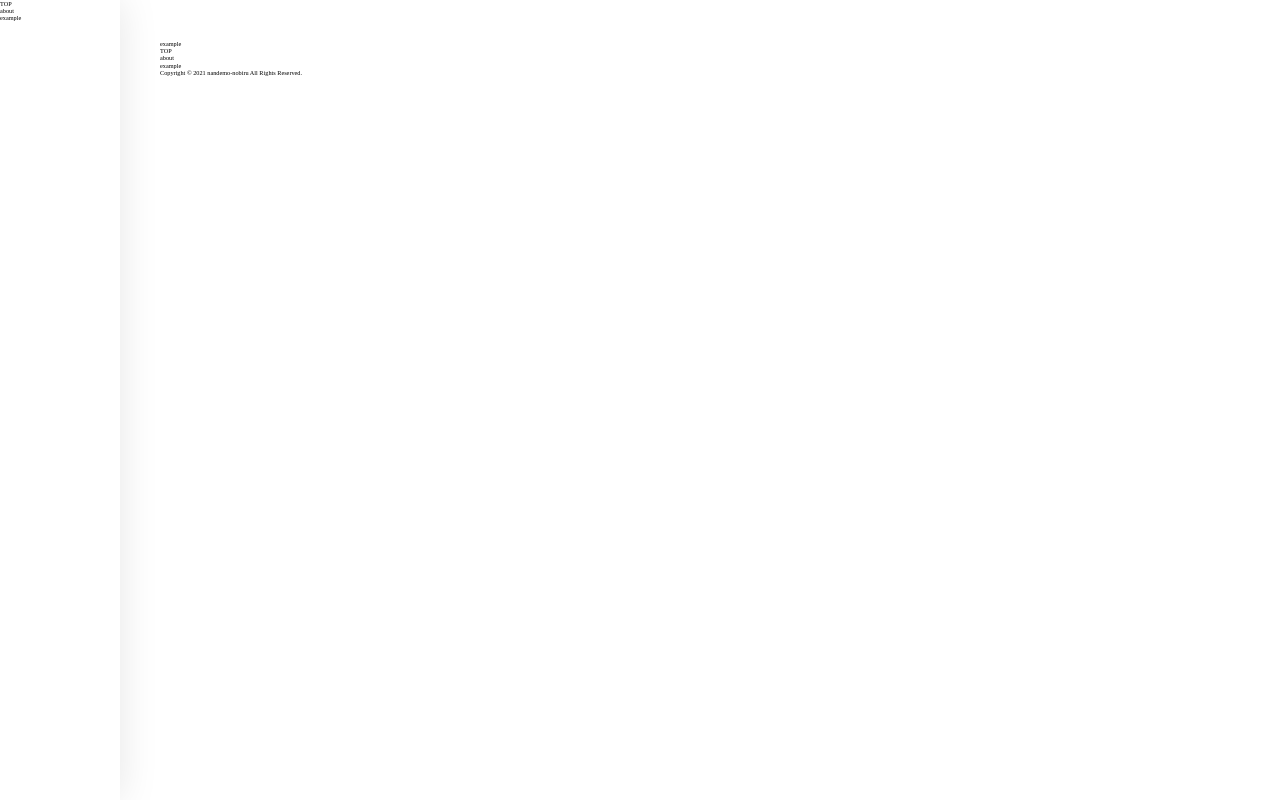
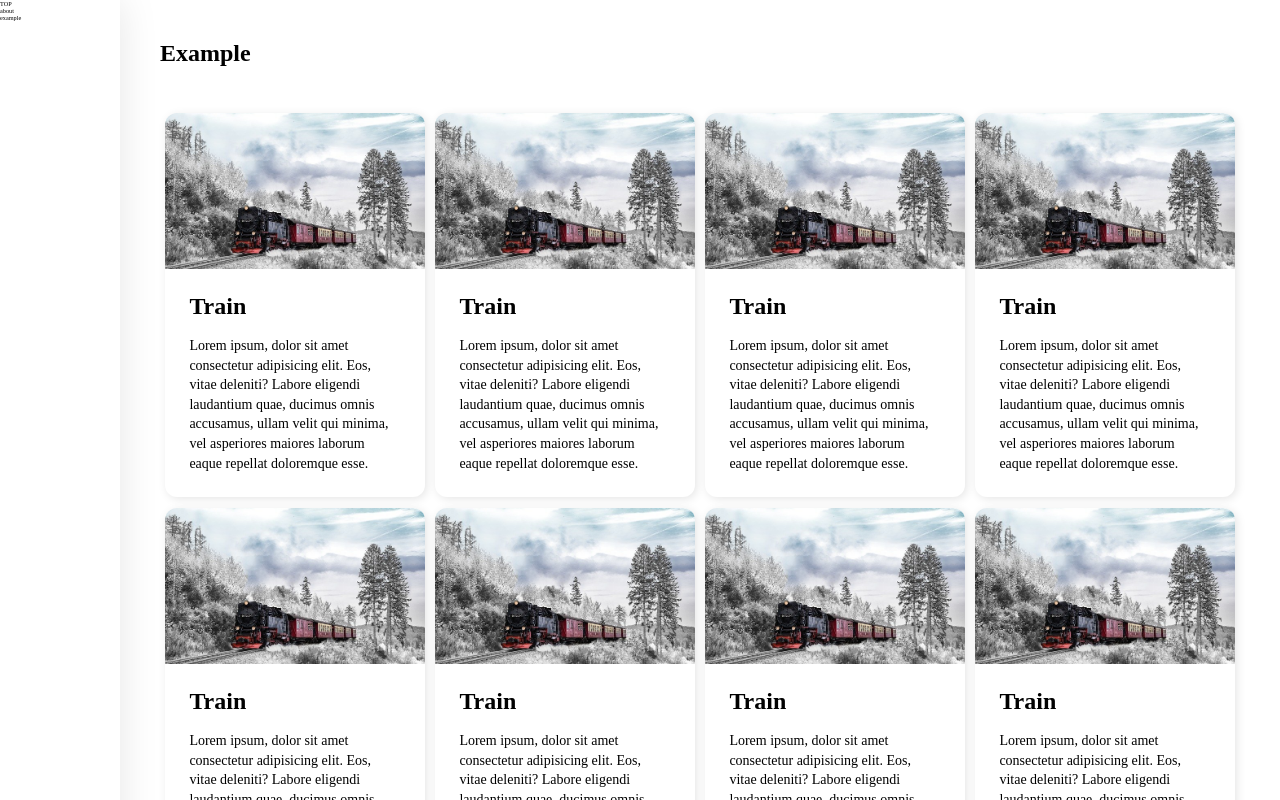
Before and after one commit to takefumi-yoshii/atomic-redesign, a Next.js app: page /example in a window 1280 px wide. Shown: the top 800 px of the page. Built offline with nearby package versions, Linux system fonts and the light colour scheme.

Commit message:
fix(page): use template

```diff
--- a/src/pages/about.tsx
+++ b/src/pages/about.tsx
@@ -1,10 +1,11 @@
 import { Footer } from "../components/atoms/Footer";
 import { Layout } from "../components/organisms/Layout";
 import { Navigation } from "../components/organisms/Navigation";
+import { About } from "../components/templates/About";
 
 const Page = () => (
   <Layout>
-    about
+    <About />
     <Footer>
       <Navigation />
     </Footer>
--- a/src/pages/example.tsx
+++ b/src/pages/example.tsx
@@ -1,10 +1,11 @@
 import { Footer } from "../components/atoms/Footer";
 import { Layout } from "../components/organisms/Layout";
 import { Navigation } from "../components/organisms/Navigation";
+import { Example } from "../components/templates/Example";
 
 const Page = () => (
   <Layout>
-    example
+    <Example />
     <Footer>
       <Navigation />
     </Footer>
```
